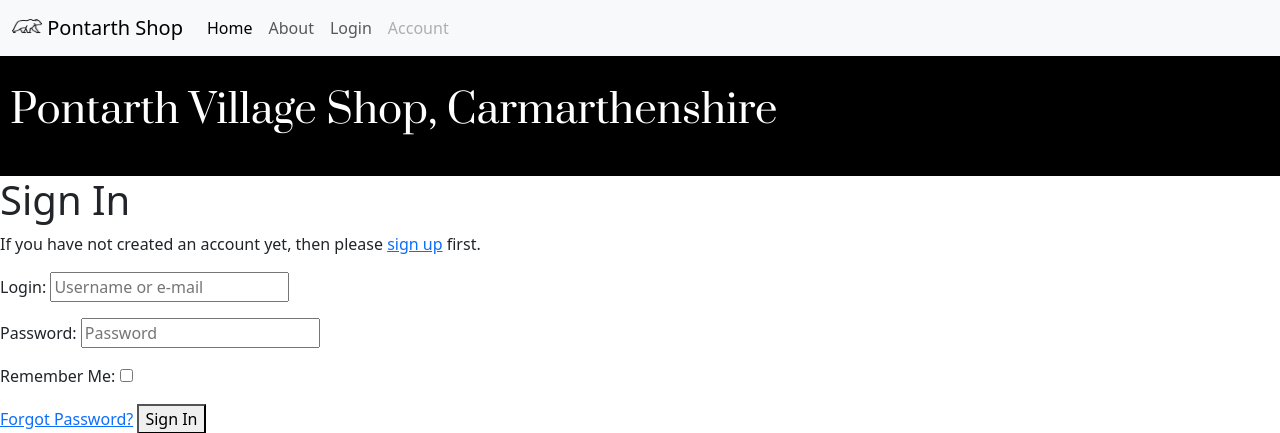
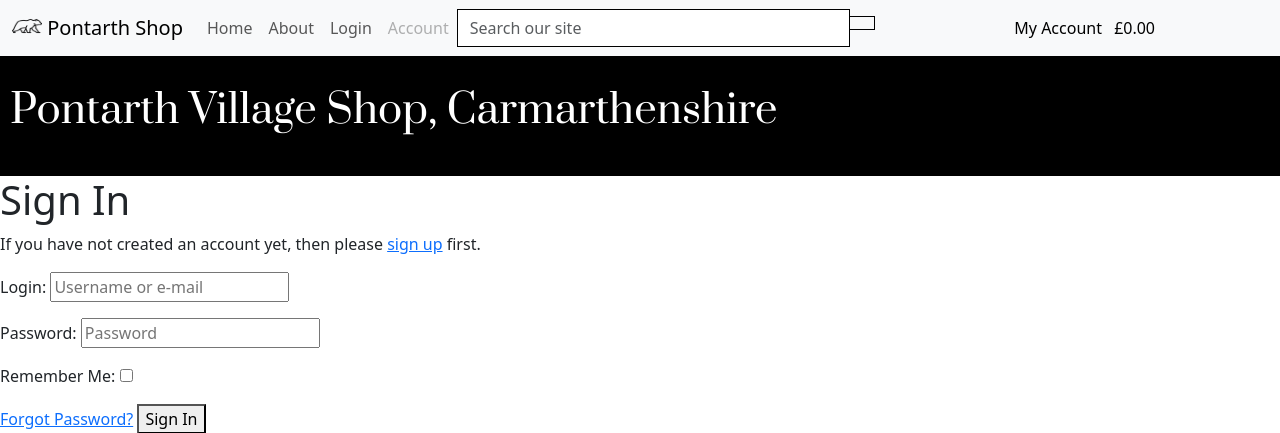
Before and after one commit to Code-Institute-Submissions/village-shop, a Django app: page /accounts/login/ in a window 1280 px wide. Shown: the top 433 px of the page. Run offline with Django 3.2, Linux system fonts and the light colour scheme; some libraries are stand-ins or nearby versions.

Commit message:
adding a search function and shopping bag functionality to the nav bar, as wll as home urls on the logo and Home buttons

```diff
--- a/templates/base.html
+++ b/templates/base.html
@@ -25,7 +25,7 @@
   <body>
     <nav class="navbar navbar-expand-lg bg-body-tertiary">
         <div class="container-fluid">
-          <a class="navbar-brand" href="#">
+          <a class="navbar-brand" href="{% url 'home' %}">
             <img src="{{MEDIA_URL}}logo/bear.png" alt="Logo" width="30" height="24" class="d-inline-block align-text-top">
             Pontarth Shop
           </a>
@@ -35,7 +35,7 @@
           <div class="collapse navbar-collapse" id="navbarNav">
             <ul class="navbar-nav">
               <li class="nav-item">
-                <a class="nav-link active" aria-current="page" href="#">Home</a>
+                <a class="nav-link" aria-current="page" href="{% url 'home' %}">Home</a>
               </li>
               <li class="nav-item">
                 <a class="nav-link" href="#">About</a>
@@ -48,6 +48,58 @@
               </li>
             </ul>
           </div>
+          <div class="col-12 col-lg-4 my-auto py-1 py-lg-0">
+            <form method="GET" action="">
+                <div class="input-group w-100">
+                    <input class="form-control border border-black rounded-0" type="text" name="q" placeholder="Search our site">
+                    <div class="input-group-append">
+                        <button class="form-control btn btn-black border border-black rounded-0" type="submit">
+                            <span class="icon">
+                                <i class="fas fa-search"></i>
+                            </span>
+                        </button>
+                    </div>
+                </div>
+            </form>
+        </div>
+        <div class="col-12 col-lg-4 my-auto py-1 py-lg-0">
+          <ul class="list-inline list-unstyled text-center text-lg-right my-0">
+              <li class="list-inline-item dropdown">
+                  <a class="text-black nav-link" href="#" id="user-options" data-toggle="dropdown" aria-haspopup="true" aria-expanded="false">
+                      <div class="text-center">
+                          <div><i class="fas fa-user fa-lg"></i></div>
+                          <p class="my-0">My Account</p>
+                      </div>
+                  </a>
+                  <div class="dropdown-menu border-0" aria-labelledby="user-options">
+                      {% if request.user.is_authenticated %}
+                          {% if request.user.is_superuser %}
+                              <a href="" class="dropdown-item">Product Management</a>
+                          {% endif %}
+                          <a href="" class="dropdown-item">My Profile</a>
+                          <a href="{% url 'account_logout' %}" class="dropdown-item">Logout</a>
+                      {% else %}
+                          <a href="{% url 'account_signup' %}" class="dropdown-item">Register</a>
+                          <a href="{% url 'account_login' %}" class="dropdown-item">Login</a>
+                      {% endif %}
+                  </div>
+              </li>
+              <li class="list-inline-item">
+                  <a class="{% if grand_total %}text-info font-weight-bold{% else %}text-black{% endif %} nav-link" href="">
+                      <div class="text-center">
+                          <div><i class="fas fa-shopping-bag fa-lg"></i></div>
+                          <p class="my-0">
+                              {% if grand_total %}
+                                  ${{ grand_total|floatformat:2 }}
+                              {% else %}
+                                  £0.00
+                              {% endif %}
+                          </p>
+                      </div>
+                  </a>
+              </li>
+          </ul>
+      </div>
         </div>
     </nav>
 
```
